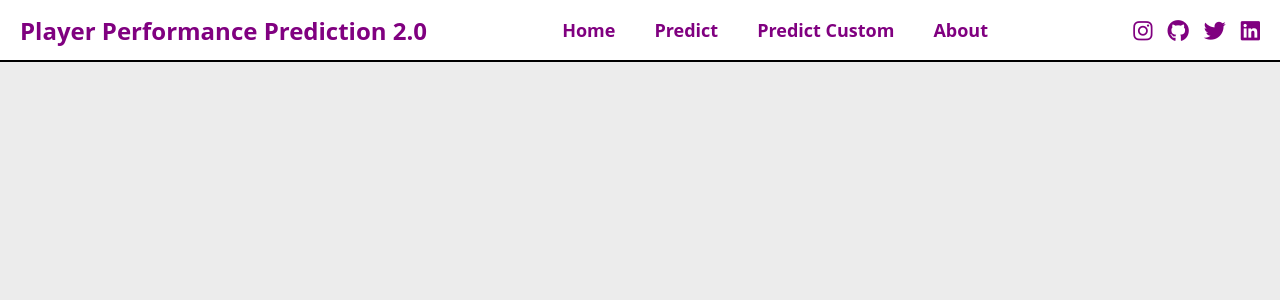
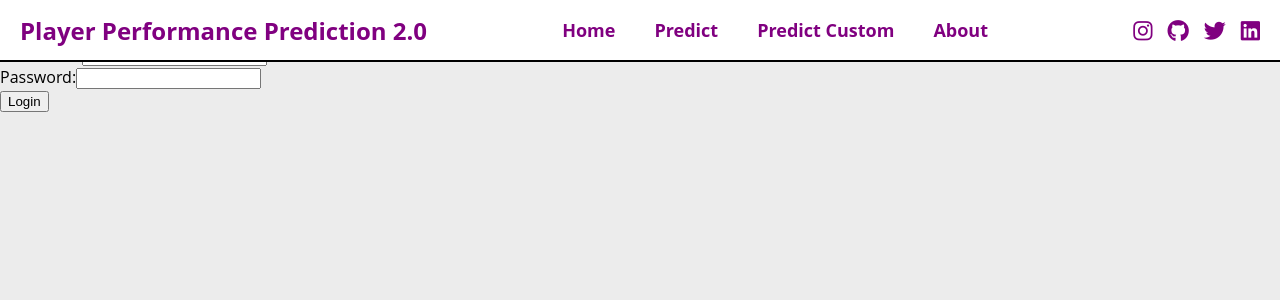
Before and after one commit to matthewwangg/EPL-Prediction, a React (Create React App) app in the folder app/frontend/: page /login in a window 1280 px wide. Shown: the top 300 px of the page. Built offline with nearby package versions, Linux system fonts and the light colour scheme.

Commit message:
Added base login page and form

```diff
--- a/app/frontend/src/App.js
+++ b/app/frontend/src/App.js
@@ -6,7 +6,8 @@ import HomePage from './pages/HomePage';
 import PredictPage from './pages/PredictPage';
 import PredictCustomPage from './pages/PredictCustomPage';
 import AboutPage from './pages/AboutPage';
-import InformationPage from './pages/InformationPage'
+import InformationPage from './pages/InformationPage';
+import LoginPage from './pages/LoginPage';
 import './styles/styles.css';
 
 
@@ -21,6 +22,8 @@ function App() {
                     <Route path="/predict-custom" element={<PredictCustomPage />} />
                     <Route path="/about" element={<AboutPage />} />
                     <Route path="/info" element={<InformationPage/>} />
+                    <Route path="/login" element={<LoginPage/>} />
+
                 </Routes>
             </div>
         </Router>
--- /dev/null
+++ b/app/frontend/src/components/LoginForm.js
@@ -0,0 +1,61 @@
+import React, { useState } from 'react';
+import axios from 'axios';
+
+const LoginForm = ({ onLoginSuccess }) => {
+    const [credentials, setCredentials] = useState({
+        username: '',
+        password: ''
+    });
+    const [error, setError] = useState('');
+
+    const handleChange = (e) => {
+        const { name, value } = e.target;
+        setCredentials(prevState => ({
+            ...prevState,
+            [name]: value
+        }));
+    };
+
+    const handleSubmit = async (event) => {
+        event.preventDefault();
+        try {
+            const response = await axios.post('http://localhost:5000/api/auth/login', credentials);
+            localStorage.setItem('token', response.data.token);
+            onLoginSuccess(response.data);
+        } catch (err) {
+            setError(err.response?.data?.error || 'Login failed. Please try again.');
+        }
+    };
+
+    return (
+        <div>
+            <h1>Login</h1>
+            <form onSubmit={handleSubmit}>
+                <div>
+                    <label>Username:</label>
+                    <input
+                        type="text"
+                        name="username"
+                        value={credentials.username}
+                        onChange={handleChange}
+                        required
+                    />
+                </div>
+                <div>
+                    <label>Password:</label>
+                    <input
+                        type="password"
+                        name="password"
+                        value={credentials.password}
+                        onChange={handleChange}
+                        required
+                    />
+                </div>
+                <button type="submit">Login</button>
+                {error && <p style={{ color: 'red' }}>{error}</p>}
+            </form>
+        </div>
+    );
+};
+
+export default LoginForm;
--- /dev/null
+++ b/app/frontend/src/pages/LoginPage.js
@@ -0,0 +1,19 @@
+import React from 'react';
+import LoginForm from '../components/LoginForm';
+import Navbar from "../components/Navbar";
+
+const LoginPage = () => {
+    const handleLoginSuccess = (userData) => {
+        console.log('User logged in successfully:', userData);
+        // To be added: Redirection
+    };
+
+    return (
+        <div>
+            <Navbar/>
+            <LoginForm onLoginSuccess={handleLoginSuccess} />
+        </div>
+    );
+};
+
+export default LoginPage;
```
